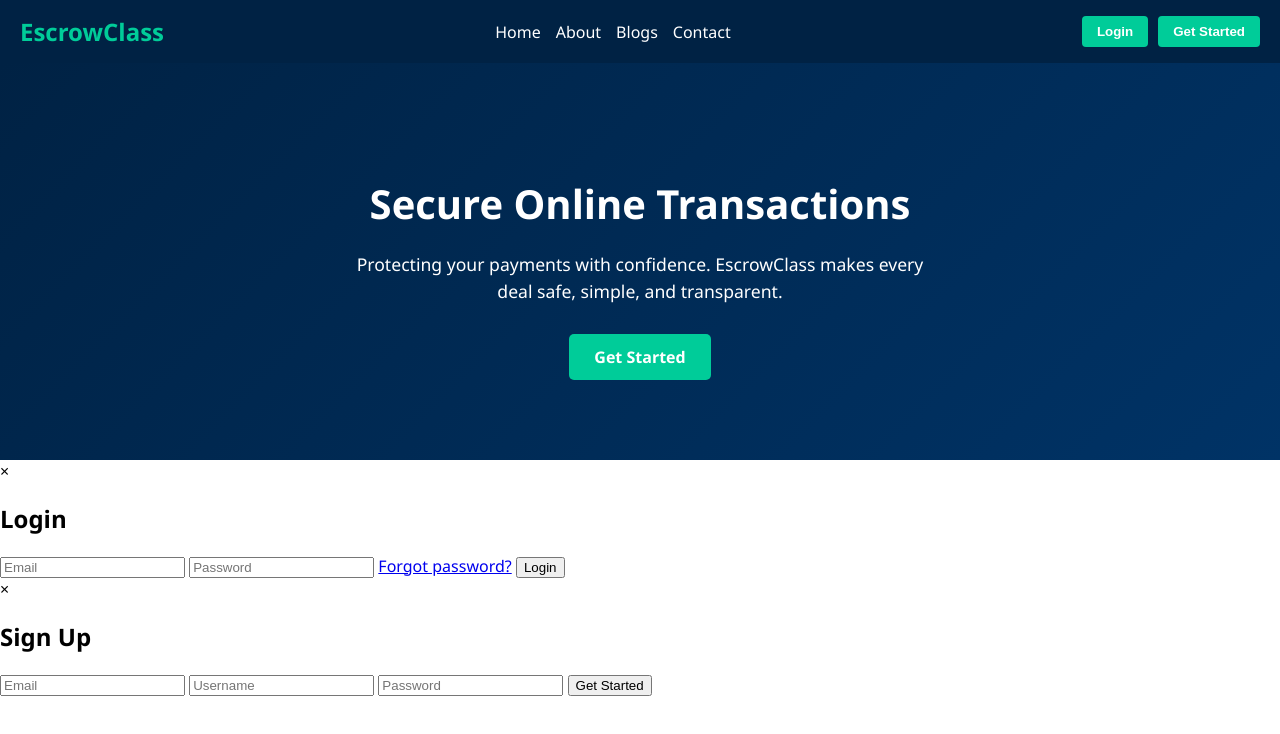
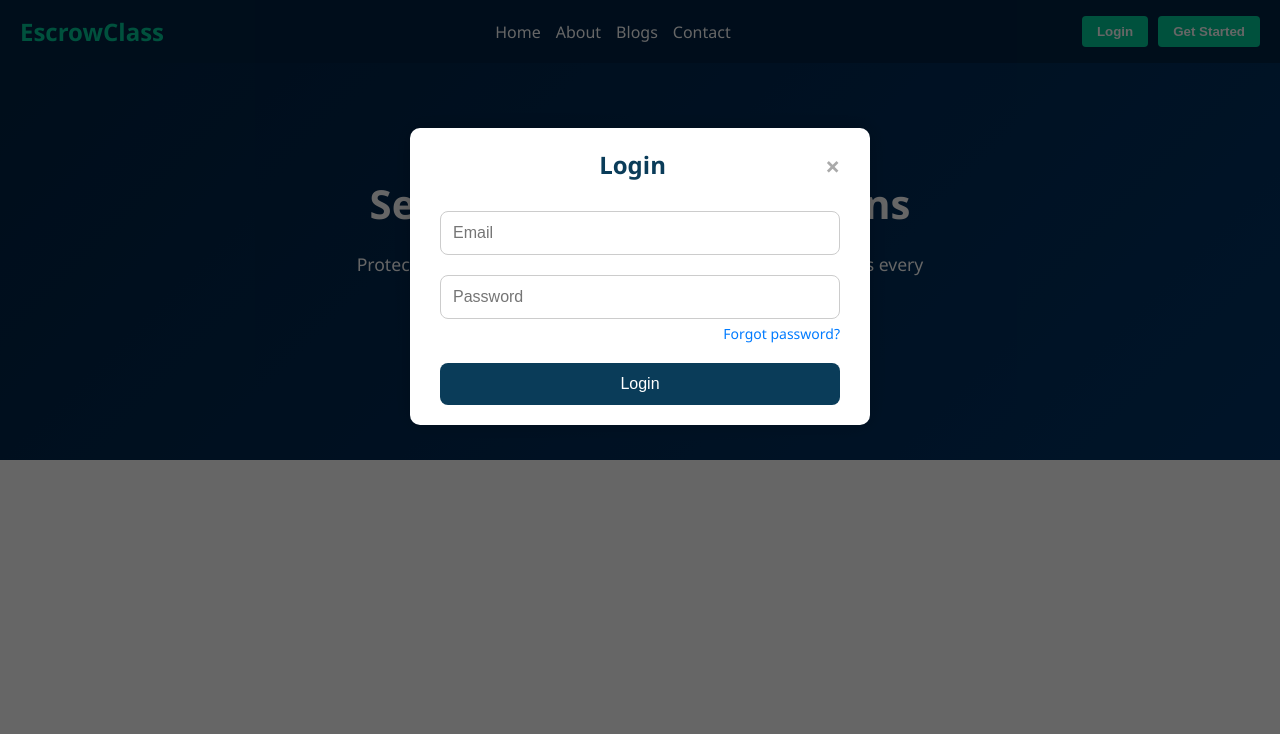
Before and after one commit to JoelJohns-ux/Safepay, a plain HTML site: page index.html in a window 1280 px wide. Both pictures are taken after a click on the button "Login". Drawn offline with Linux system fonts and the light colour scheme.

Commit message:
Add files via upload

```diff
--- a/style.css
+++ b/style.css
@@ -158,3 +158,71 @@ nav ul li a:hover {
     font-size: 1rem;
   }
 }
+
+/* Modal Styling */
+.modal {
+  display: none;
+  position: fixed;
+  z-index: 999;
+  left: 0; top: 0;
+  width: 100%; height: 100%;
+  overflow: auto;
+  background-color: rgba(0,0,0,0.6);
+}
+
+.modal-content {
+  background-color: #fff;
+  margin: 10% auto;
+  padding: 20px 30px;
+  border-radius: 10px;
+  width: 90%;
+  max-width: 400px;
+  box-shadow: 0 0 20px rgba(0,0,0,0.2);
+}
+
+.modal-content h2 {
+  margin-top: 0;
+  color: #0a3c59;
+  text-align: center;
+}
+
+.modal-content form {
+  display: flex;
+  flex-direction: column;
+}
+
+.modal-content input {
+  margin: 10px 0;
+  padding: 12px;
+  font-size: 16px;
+  border: 1px solid #ccc;
+  border-radius: 8px;
+}
+
+.modal-content button {
+  padding: 12px;
+  background: #0a3c59;
+  color: white;
+  font-size: 16px;
+  border: none;
+  border-radius: 8px;
+  cursor: pointer;
+  margin-top: 10px;
+}
+
+.modal-content .forgot-link {
+  text-align: right;
+  font-size: 14px;
+  color: #007bff;
+  text-decoration: none;
+  margin-top: -5px;
+  margin-bottom: 10px;
+}
+
+.close {
+  color: #aaa;
+  float: right;
+  font-size: 26px;
+  font-weight: bold;
+  cursor: pointer;
+}
```
